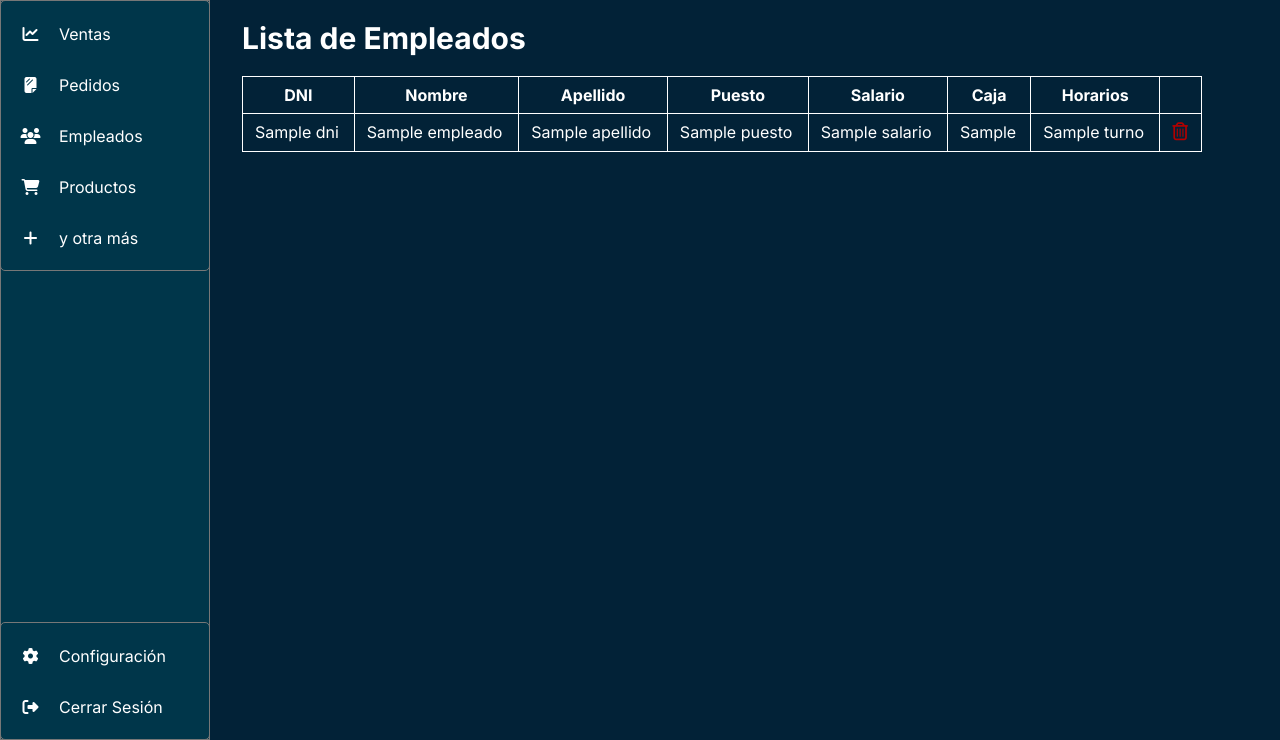
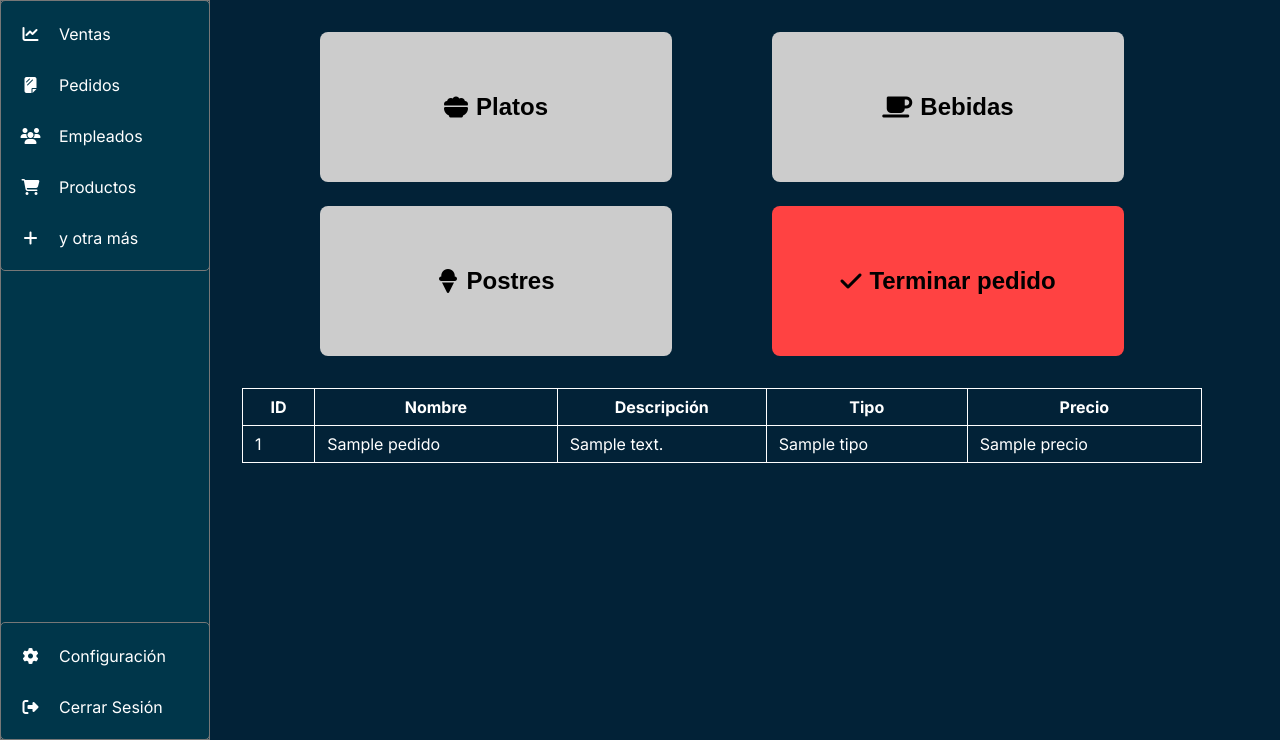
Before and after one commit to DiegoAst04/BD1-project, a Node project: template views/pedidos2.ejs in a window 1280 px wide. Shown: the part 60-800 px from the top of the page. Run offline with Node 20 templates, Linux system fonts and the light colour scheme; the template is opened without the code that fills it: most values are stand-ins (such as "Sample title", 1, 10 or a date in 2020).

Commit message:
jaja errorcito mio Pedidos2

```diff
--- a/views/pedidos2.ejs
+++ b/views/pedidos2.ejs
@@ -3,7 +3,7 @@
   <head>
     <meta charset="UTF-8">
     <meta name="viewport" content="width=device-width, initial-scale=1.0">
-  <title>Empleados</title>
+    <title>Pedidos</title>
     <!--CDN Font Awesome-->
     <link rel="stylesheet" href="https://cdnjs.cloudflare.com/ajax/libs/font-awesome/6.5.2/css/all.min.css" integrity="sha512-SnH5WK+bZxgPHs44uWIX+LLJAJ9/2PkPKZ5QiAj6Ta86w+fsb2TkcmfRyVX3pBnMFcV7oQPJkl9QevSCWr3W6A==" crossorigin="anonymous" referrerpolicy="no-referrer" />
 
@@ -81,39 +81,98 @@
         </ul>
       </div>
       <div class="content">
-      <h2>Lista de Empleados</h2>
-      <table class="table" id="empleados">
+        <div class="ped_opciones">
+          <button class="ped_optn">
+            <i class="fa-solid fa-bowl-food"></i>
+            Platos
+          </button>
+          <button class="ped_optn">
+            <i class="fa-solid fa-mug-saucer"></i>
+            Bebidas
+          </button>
+          <button class="ped_optn">
+            <i class="fa-solid fa-ice-cream"></i>
+            Postres
+          </button>
+          <button class="ped_optn">
+            <i class="fa-solid fa-check"></i>
+            Terminar pedido
+          </button>
+        </div>
+
+        <div id="modal-window" style="display: none;">
+          <div class="modal">
+            <div class="close">
+              <span>&times;</span>
+            </div>
+            <h3 class="modal-h3">Seleccione item</h3>
+            <form action="">
+              <div class="modal-elemnt">
+                <div class="qty">
+                  <div class="qty-btn">-</div>
+                  <input class="qty-val" type="number" min="0" max="99" value="0">
+                  <div class="qty-btn">+</div>
+                </div>
+              </div>
+              <button class="submit-btn">Añadir</button>
+            </form>
+          </div>
+        </div>
+
+        <table class="table" id="orden">
           <thead>
               <tr>
-                  <th>DNI</th>
+                  <th>ID</th>
                   <th>Nombre</th>
-                  <th>Apellido</th>
-                  <th>Puesto</th>
-                  <th>Salario</th>
-                  <th>Caja</th>
-                  <th>Horarios</th>
-                  <th></th>
+                  <th>Descripción</th>
+                  <th>Tipo</th>
+                  <th>Precio</th>
               </tr>
           </thead>
           <tbody>
-            <% empleados.forEach(empleado => { %>
-                <tr id="empleado-<%= empleado.DNI %>">
-                    <td><%= empleado.DNI %></td>
-                    <td><%= empleado.nombre %></td>
-                    <td><%= empleado.apellido %></td>
-                    <td><%= empleado.puesto %></td>
-                    <td><%= empleado.salario %></td>
-                    <td><%= empleado.ID_Caja %></td>
-                    <td><%= empleado.turno %></td>
-                    <td>
-                        <button class="btn-delete" onclick="deleteEmpleado('<%= empleado.DNI %>')">
-                            <i class="fas fa-trash-alt"></i>
-                        </button>
-                    </td>
+            <% pedidos.forEach(plato => { %>
+                <tr>
+                    <td><%= plato.ID %></td>
+                    <td><%= plato.nombre %></td>
+                    <td><%= plato.descripcion %></td>
+                    <td><%= plato.tipo %></td>
+                    <td><%= plato.precio %></td>
                 </tr>
-            <% }) %>
+            <% }); %>
           </tbody>
         </table>
-      </table>
+      </div>
+    </article>
+    <script>
+      const modal = document.querySelector('#modal-window');
+      const qtyBtns = modal.querySelectorAll('.qty-btn');
+      const qtyInput = modal.querySelector('.qty-val');
+      const closeBtn = modal.querySelector('.close');
+      const pedBtns = document.querySelectorAll('.ped_optn')
+
+      function openModal() {
+        modal.style.display = 'flex'
+      }
+      function closeModal() {
+        modal.style.display = 'none';
+      }
+
+      qtyBtns.forEach(btn => {
+        btn.addEventListener('click', () => {
+          let currentValue = parseInt(qtyInput.value);
+          if (btn.textContent === '+') {
+            currentValue++;
+          } else if (btn.textContent === '-' && currentValue > 0) {
+            currentValue--;
+          }
+          qtyInput.value = currentValue;
+        });
+      });
+
+      pedBtns.forEach(btn => {
+        btn.addEventListener('click', openModal);
+      })
+      closeBtn.addEventListener('click', closeModal);
     </script>
+  </body>
 </html>
```
Lines whose indentation alone changed are shown as unchanged.
